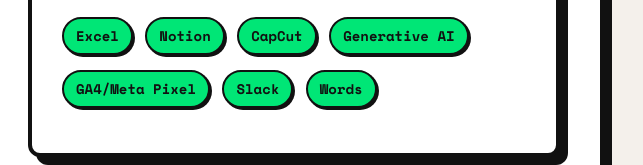
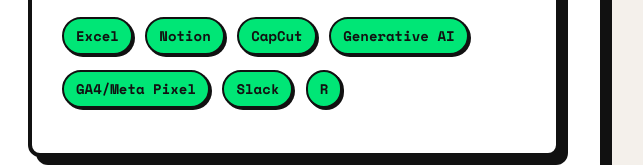
Before and after one commit to kimdaehan20603/daehan_portfolio, a plain HTML site: page index.html in a window 1280 px wide. Shown: the part 810-975 px from the top of the page, 516-1159 px from the left. Drawn offline with nearby package versions, Linux system fonts and the light colour scheme.

Commit message:
Update index.html

```diff
--- a/index.html
+++ b/index.html
@@ -522,7 +522,7 @@
                     <span class="tag green">Generative AI</span>
                     <span class="tag green">GA4/Meta Pixel</span>
                     <span class="tag green">Slack</span>
-                    <span class="tag green">Words</span>
+                    <span class="tag green">R</span>
                 </div>
             </div>
         </section>
```
